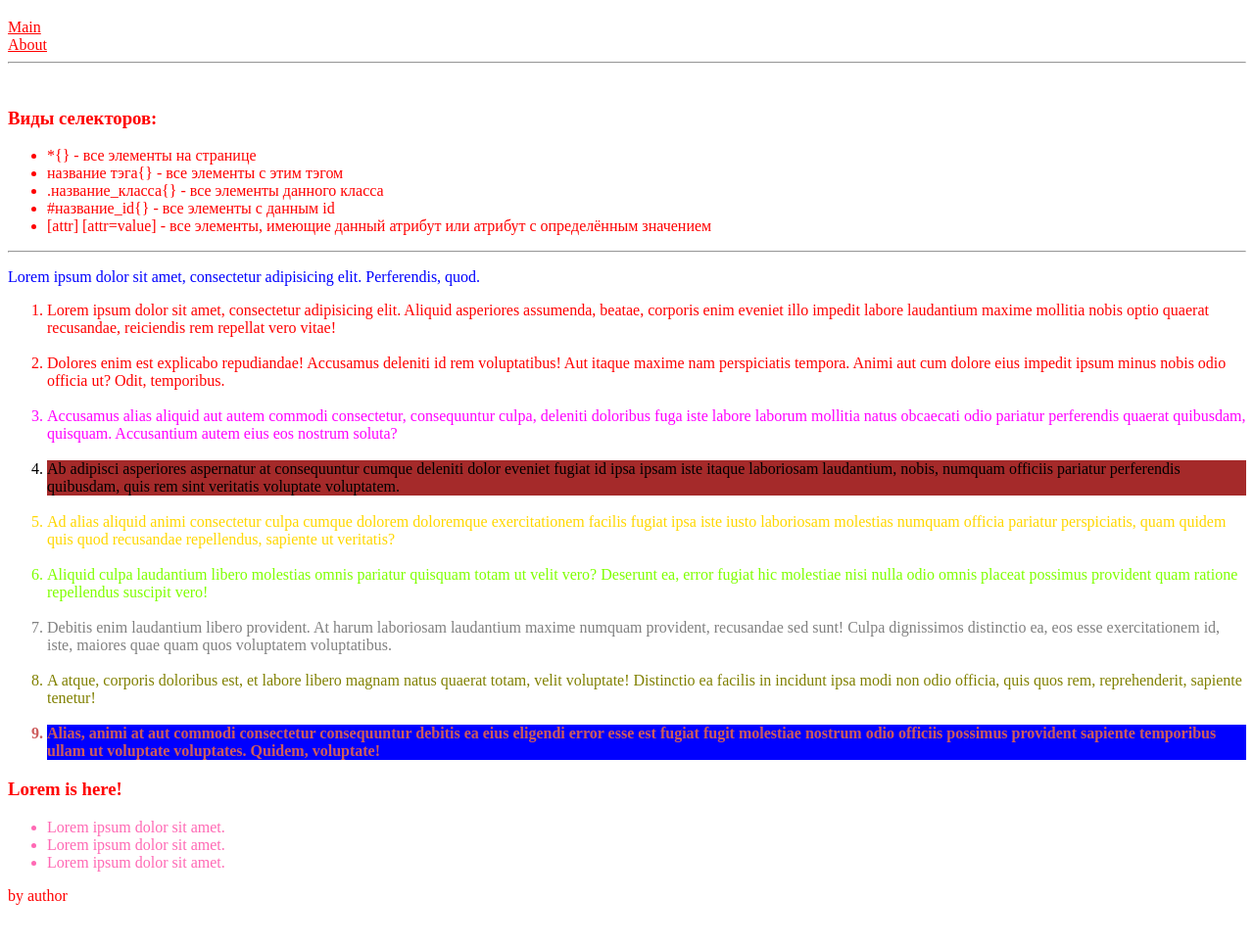
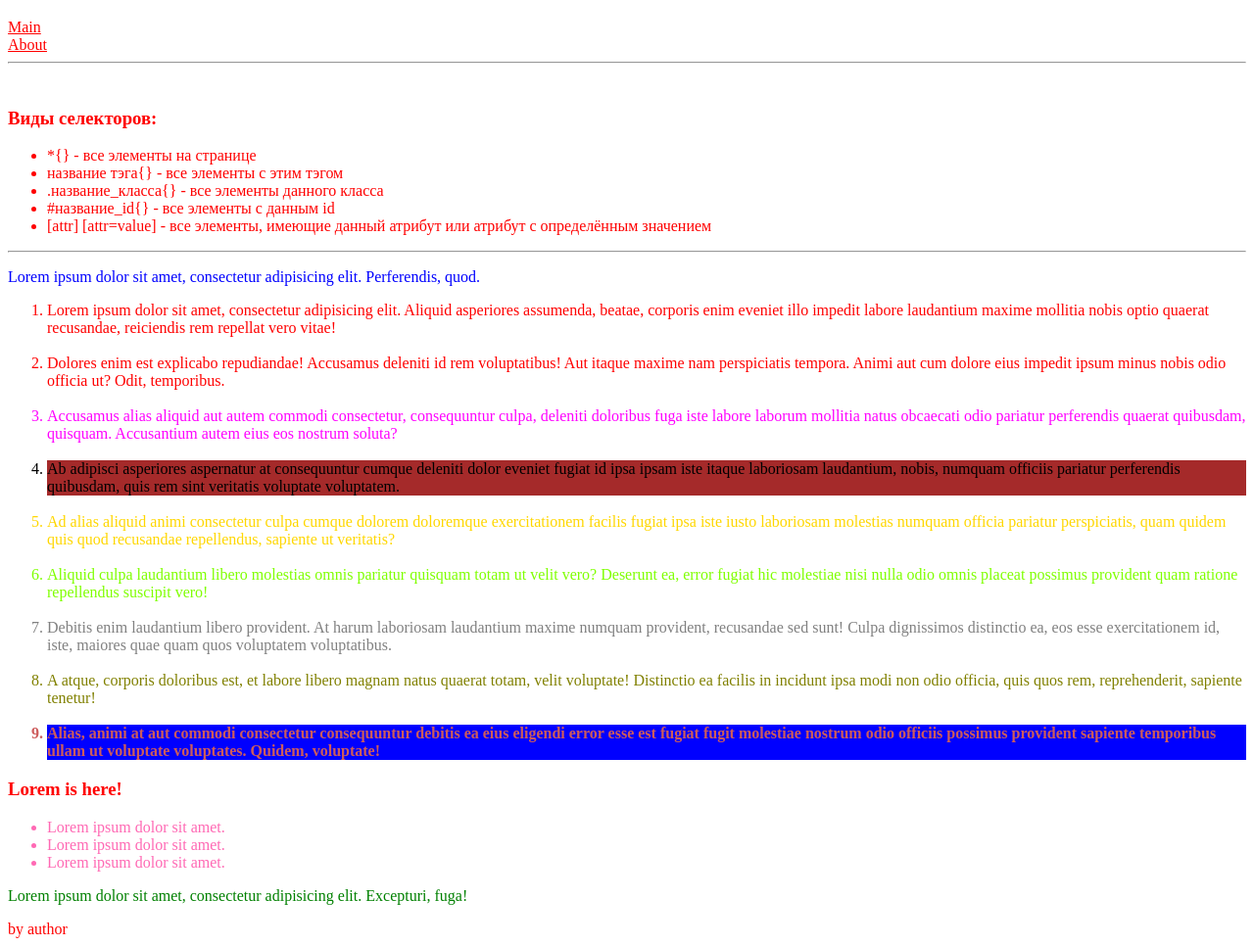
Before and after one commit to ffree523/lesson-4.1, a plain HTML site: page index.html in a window 1280 px wide. Shown: the part 61-1027 px from the top of the page at 98% size. Before the commit the page ends 993 px from the top, so only its background shows below. Drawn offline with Linux system fonts and the light colour scheme.

Commit message:
+селектор на несколько классов

```diff
--- a/css/style.css
+++ b/css/style.css
@@ -1,7 +1,7 @@
 * {
     color: red;
 }
-p {
+.paragraph {
     color:  blue;
 }
 .list-item2 {
@@ -29,3 +29,6 @@
 #ul-list li {
     color: hotpink;
 }
+.paragraph.green {
+    color: green;
+}
--- a/index.html
+++ b/index.html
@@ -30,7 +30,7 @@
             </div>
             <hr>
             <div>
-                <p>Lorem ipsum dolor sit amet, consectetur adipisicing elit. Perferendis, quod.</p>
+                <p class="paragraph">Lorem ipsum dolor sit amet, consectetur adipisicing elit. Perferendis, quod.</p>
             </div>
             <div>
                 <ol>
@@ -87,6 +87,7 @@
                     <li>Lorem ipsum dolor sit amet.</li>
                     <li>Lorem ipsum dolor sit amet.</li>
                 </ul>
+                <p class="paragraph green">Lorem ipsum dolor sit amet, consectetur adipisicing elit. Excepturi, fuga!</p>
             </div>
         </main>
         <footer>
```
